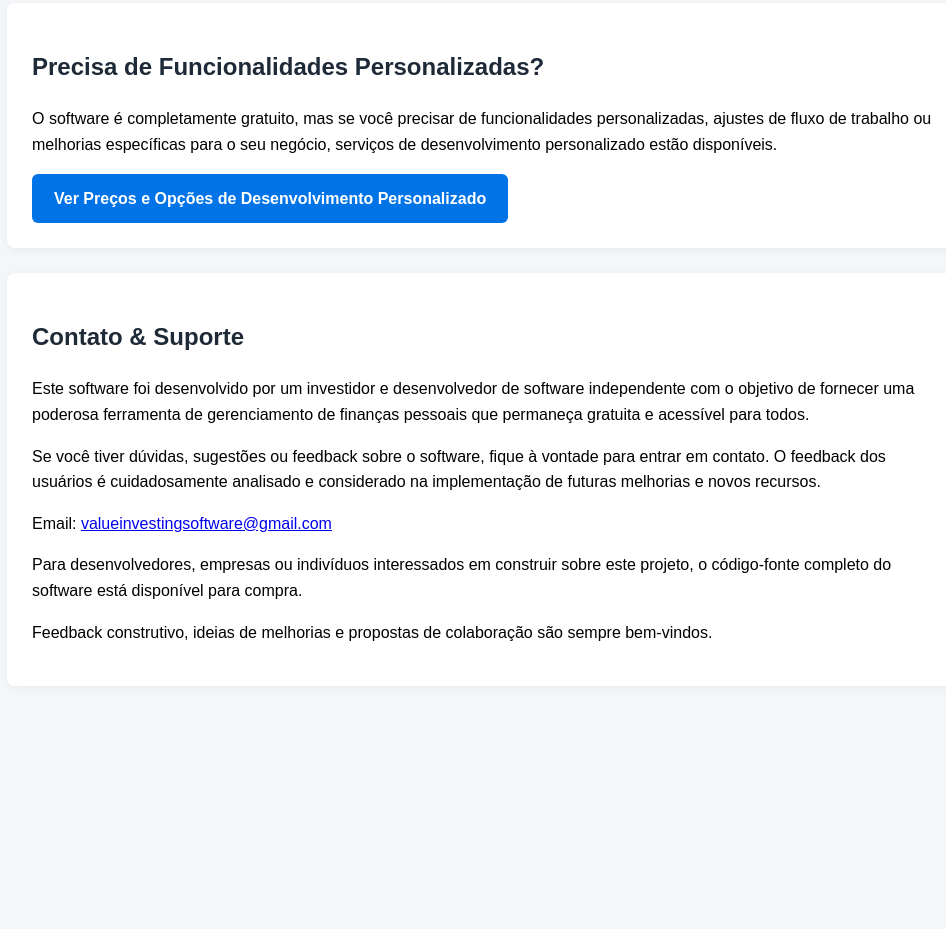
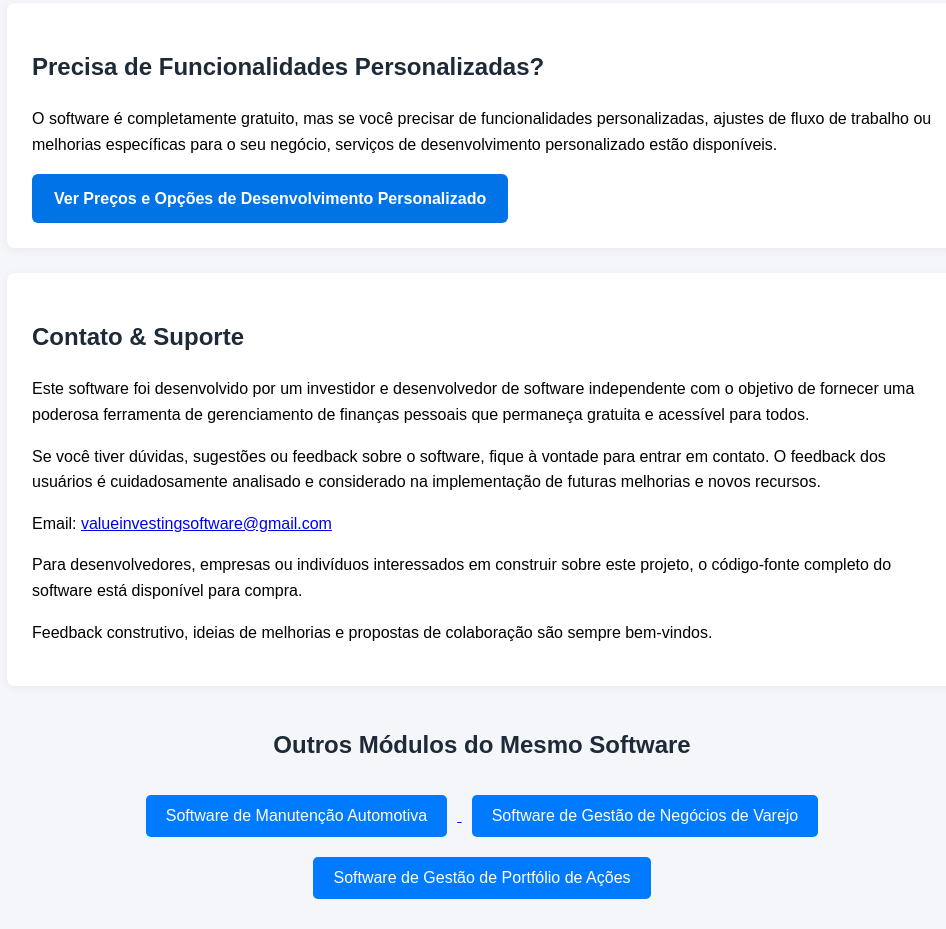
Before and after one commit to valueinvestingsoftwareFree/SoftwareGestaoDespesasPessoais, a plain HTML site: page index.html in a window 1280 px wide. Shown: the part 4147-5076 px from the top of the page, without its empty margins (158-1104 px from the left). Before the commit the page ends 4878 px from the top, so only its background shows below. Drawn offline with Linux system fonts and the light colour scheme.

Commit message:
Update index.html

```diff
--- a/index.html
+++ b/index.html
@@ -327,5 +327,31 @@ são sempre bem-vindos.
 
 </div>
 
+    <div style="margin-top:40px; text-align:center;">
+    <h2>Outros Módulos do Mesmo Software</h2>
+
+    <div style="margin-top:20px;">
+
+        <a href="https://valueinvestingsoftwarefree.github.io/SoftwareGestaoManutencaoCarro/" target="_blank">
+            <button style="margin:10px; padding:12px 20px; font-size:16px; cursor:pointer; background-color:#007BFF; color:white; border:none; border-radius:5px;">
+                Software de Manutenção Automotiva
+            </button>
+        </a>
+
+        <a href="https://valueinvestingsoftwarefree.github.io/SoftwareGestaoComercioVarejista/" target="_blank">
+            <button style="margin:10px; padding:12px 20px; font-size:16px; cursor:pointer; background-color:#007BFF; color:white; border:none; border-radius:5px;">
+                Software de Gestão de Negócios de Varejo
+            </button>
+        </a>
+
+        <a href="https://valueinvestingsoftwarefree.github.io/SoftwaredeGestaodePortfolio/" target="_blank">
+            <button style="margin:10px; padding:12px 20px; font-size:16px; cursor:pointer; background-color:#007BFF; color:white; border:none; border-radius:5px;">
+                Software de Gestão de Portfólio de Ações
+            </button>
+        </a>
+
+    </div>
+</div>
+
 </body>
 </html>
```
